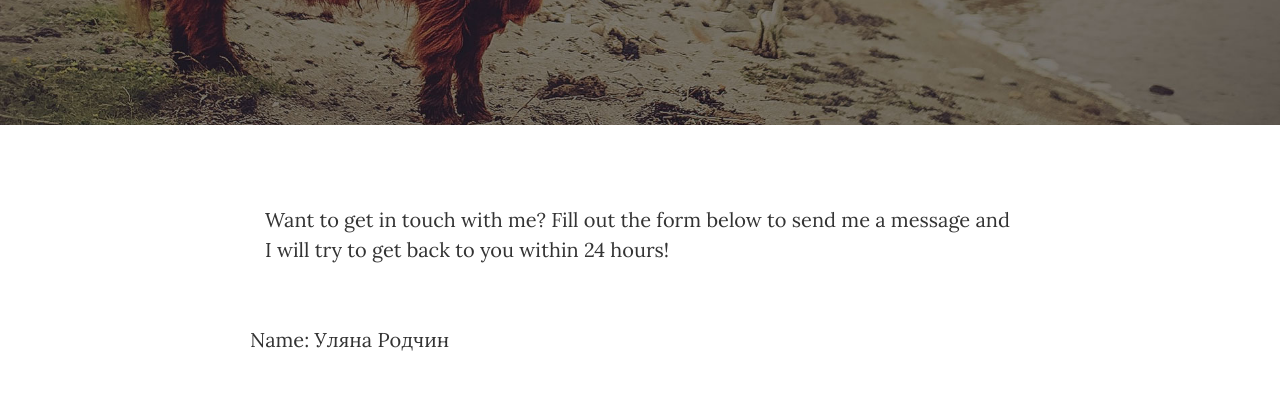
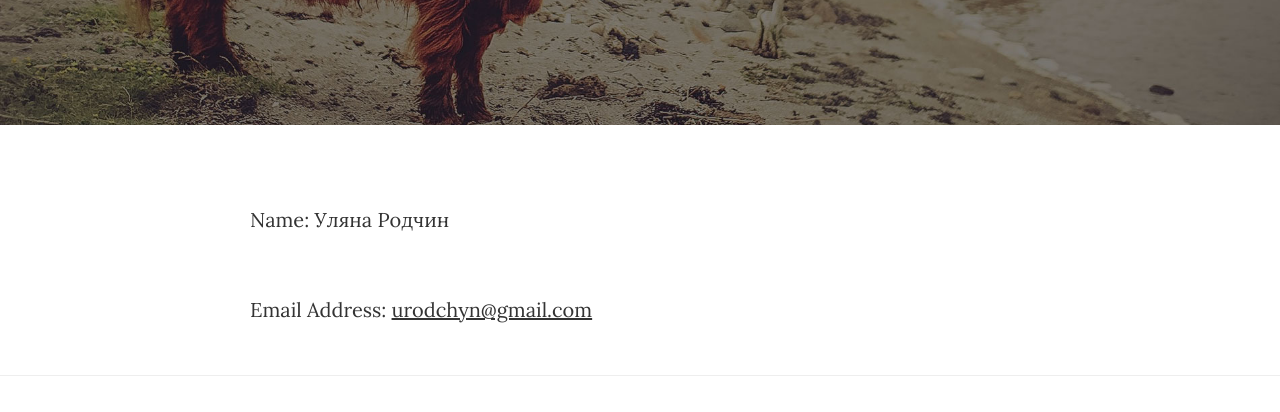
Before and after one commit to urodchyn/project, a website: page contact.html in a window 1280 px wide. Shown: the part 323-735 px from the top of the page. Drawn offline with nearby package versions, Linux system fonts and the light colour scheme.

Commit message:
Update contact.html

```diff
--- a/contact.html
+++ b/contact.html
@@ -84,7 +84,6 @@
     <div class="container">
         <div class="row">
             <div class="col-lg-8 col-lg-offset-2 col-md-10 col-md-offset-1">
-                <p>Want to get in touch with me? Fill out the form below to send me a message and I will try to get back to you within 24 hours!</p>
 
                 <div class="row control-group">
                         <p>Name: Уляна Родчин</p>
```
